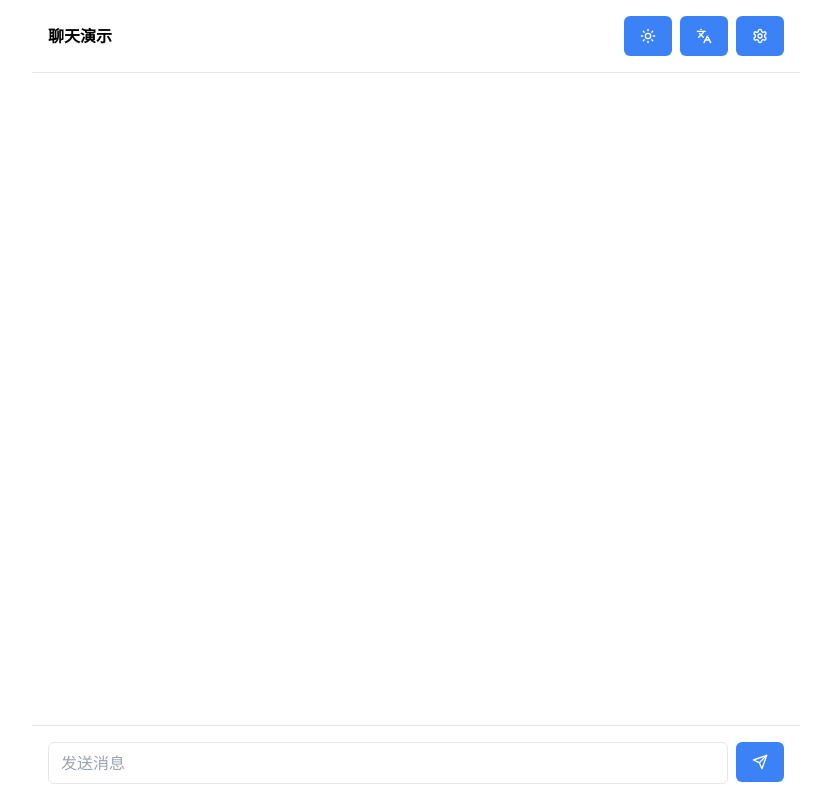
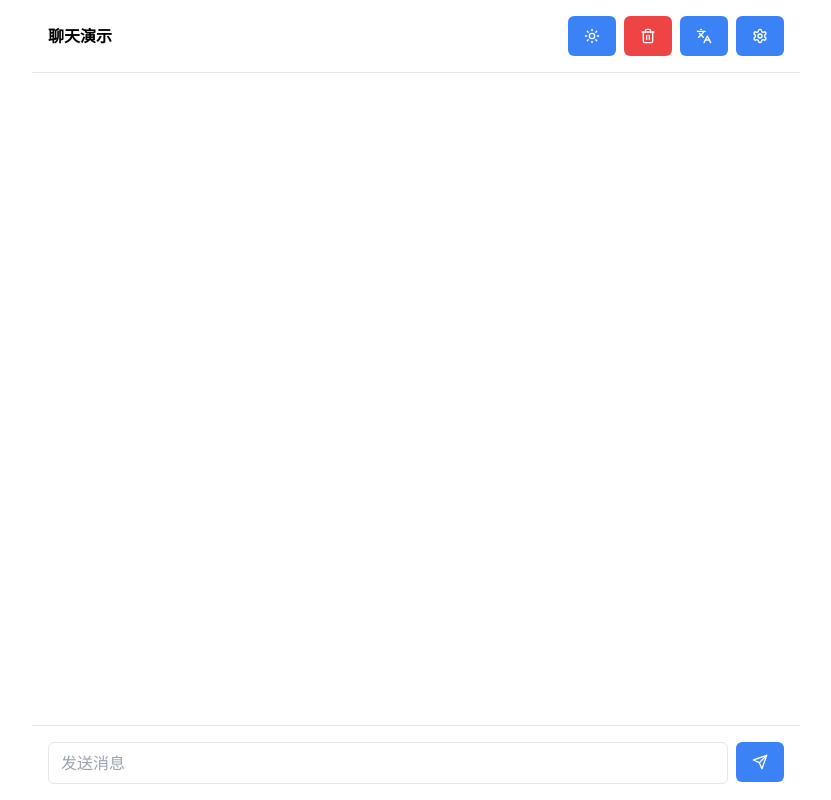
Before and after one commit to yoobright/chat_demo, a Next.js app: page / in a window 1280 px wide. Shown: the whole page, without its empty margins (224-1055 px from the left). Built offline with nearby package versions, Linux system fonts and the light colour scheme.

Commit message:
Add clear chat button

```diff
--- a/src/components/chat.tsx
+++ b/src/components/chat.tsx
@@ -9,7 +9,7 @@ import remarkGfm from 'remark-gfm'
 import remarkMath from 'remark-math'
 import rehypeKatex from 'rehype-katex'
 import rehypeHighlight from 'rehype-highlight'
-import { Loader2, Languages, Settings, Send } from 'lucide-react'
+import { Loader2, Languages, Settings, Send, Trash2 } from 'lucide-react'
 import { CodeBlock } from '@/components/code-block'
 
 interface Message {
@@ -54,6 +54,7 @@ export default function Chat() {
       placeholder: 'Send a message',
       send: 'Send',
       toggleLang: '中文',
+      clear: 'Clear',
     },
     zh: {
       title: '聊天演示',
@@ -61,6 +62,7 @@ export default function Chat() {
       placeholder: '发送消息',
       send: '发送',
       toggleLang: 'EN',
+      clear: '清空',
     },
   }[lang]
 
@@ -153,6 +155,18 @@ export default function Chat() {
         <h1 className="font-bold">{t.title}</h1>
         <div className="flex gap-2">
           <ThemeToggle />
+          <Button
+            onClick={() => {
+              setMessages([])
+              if (typeof window !== 'undefined') {
+                localStorage.removeItem('messages')
+              }
+            }}
+            aria-label={t.clear}
+            className="bg-red-500 hover:bg-red-600 text-white"
+          >
+            <Trash2 className="h-4 w-4" />
+          </Button>
           <Button onClick={() => setLang(lang === 'en' ? 'zh' : 'en')} aria-label={t.toggleLang}>
             <Languages className="h-4 w-4" />
           </Button>
```
